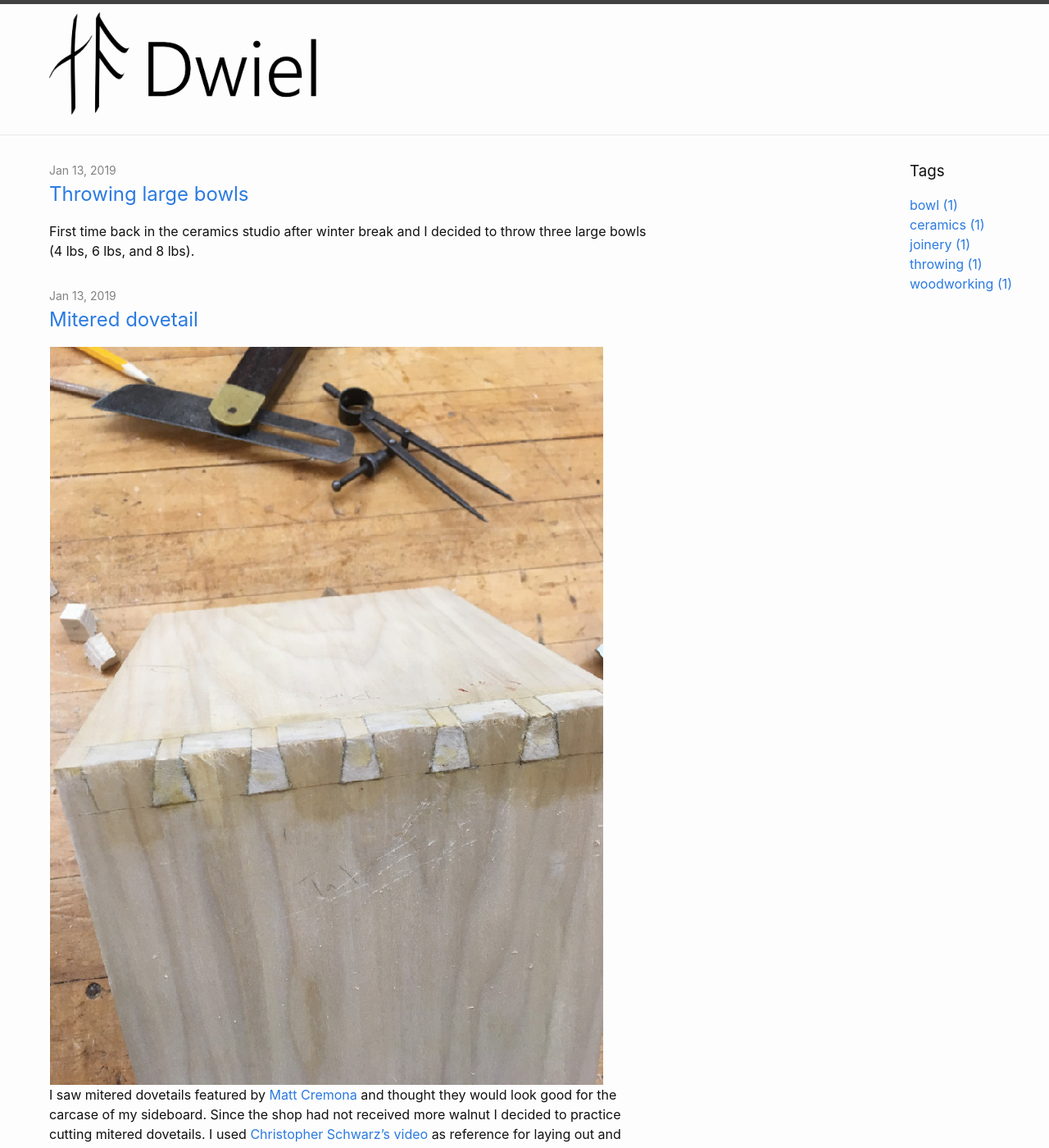
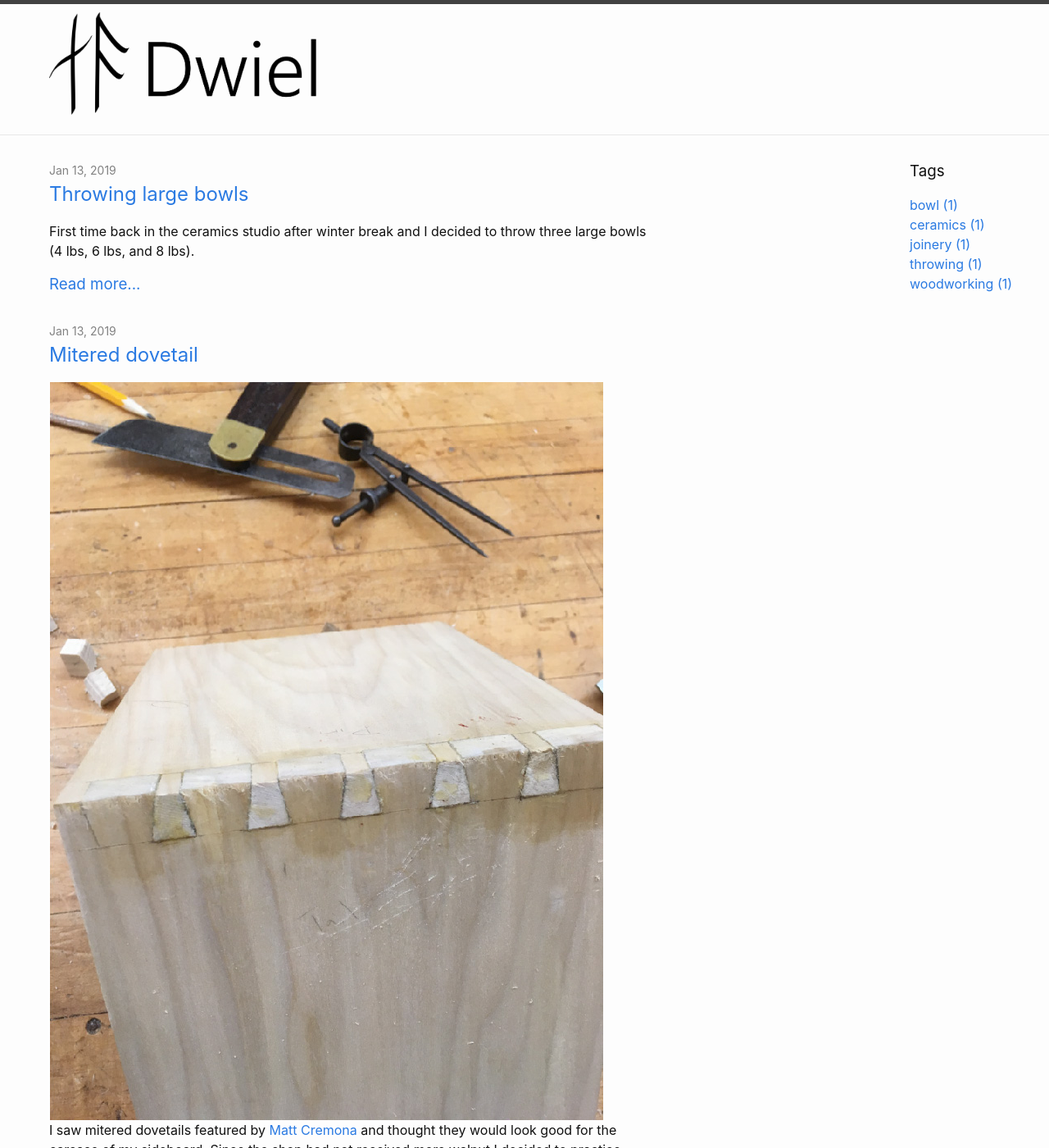
Before and after one commit to lucasdwi/lucasdwi.github.io, a Jekyll site: the page built from index.md, in a window 1280 px wide and 1400 px high. Shown: the whole window at 82% size. Built offline with Jekyll 4.4.1, drawn with Linux system fonts in a browser that asks for light colours.

Commit message:
Update home.html
Added "Read more..." button

```diff
--- a/_layouts/home.html
+++ b/_layouts/home.html
@@ -23,6 +23,9 @@ layout: default
         <img src="{{ post.thumbnail }}"><!--  height="25%" width="25%">align="left" style="margin:10px" border="3px">-->
         {% endif %}
         {{ post.excerpt }}
+        {% if post.excerpt != post.content %}
+           <a href="{{ post.url | relative_url }}"><h3>Read more...</h3></a>
+        {% endif %}
       </li>
       {%- endfor -%}
     </ul>
```
